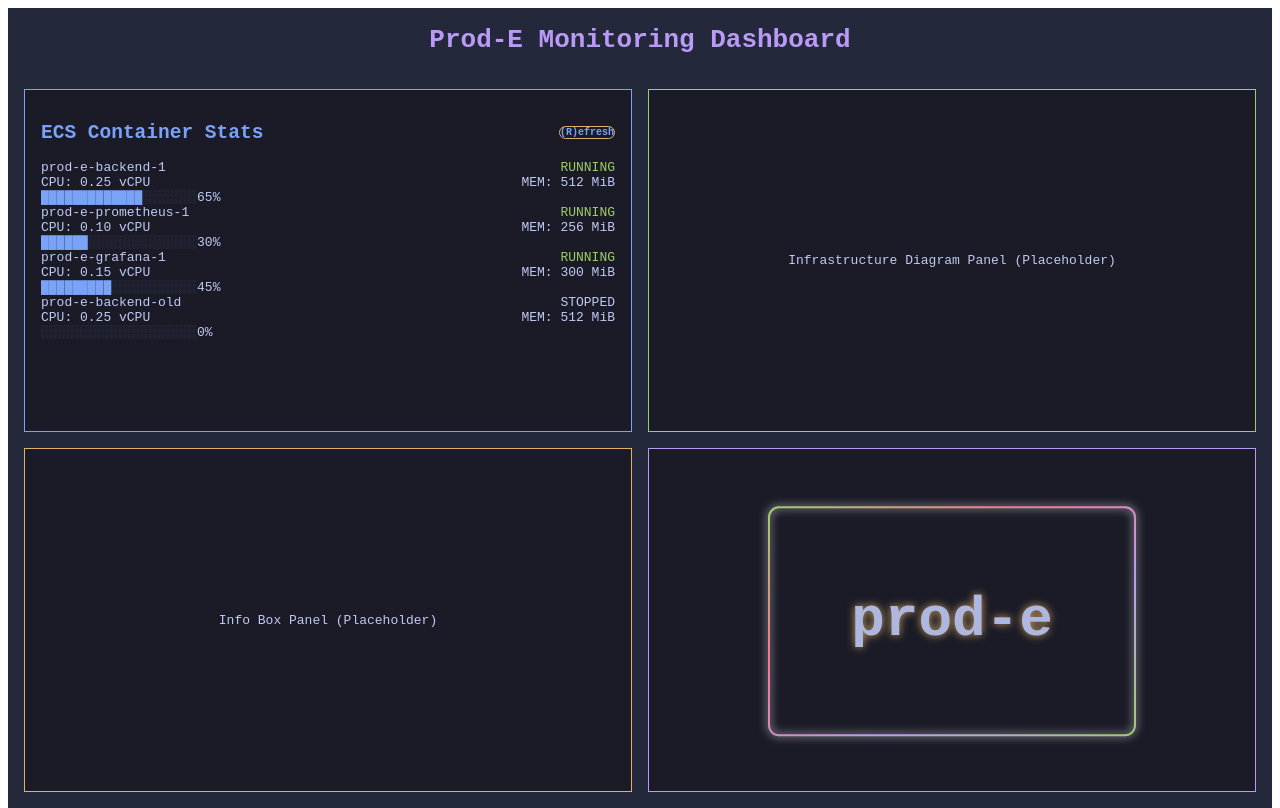
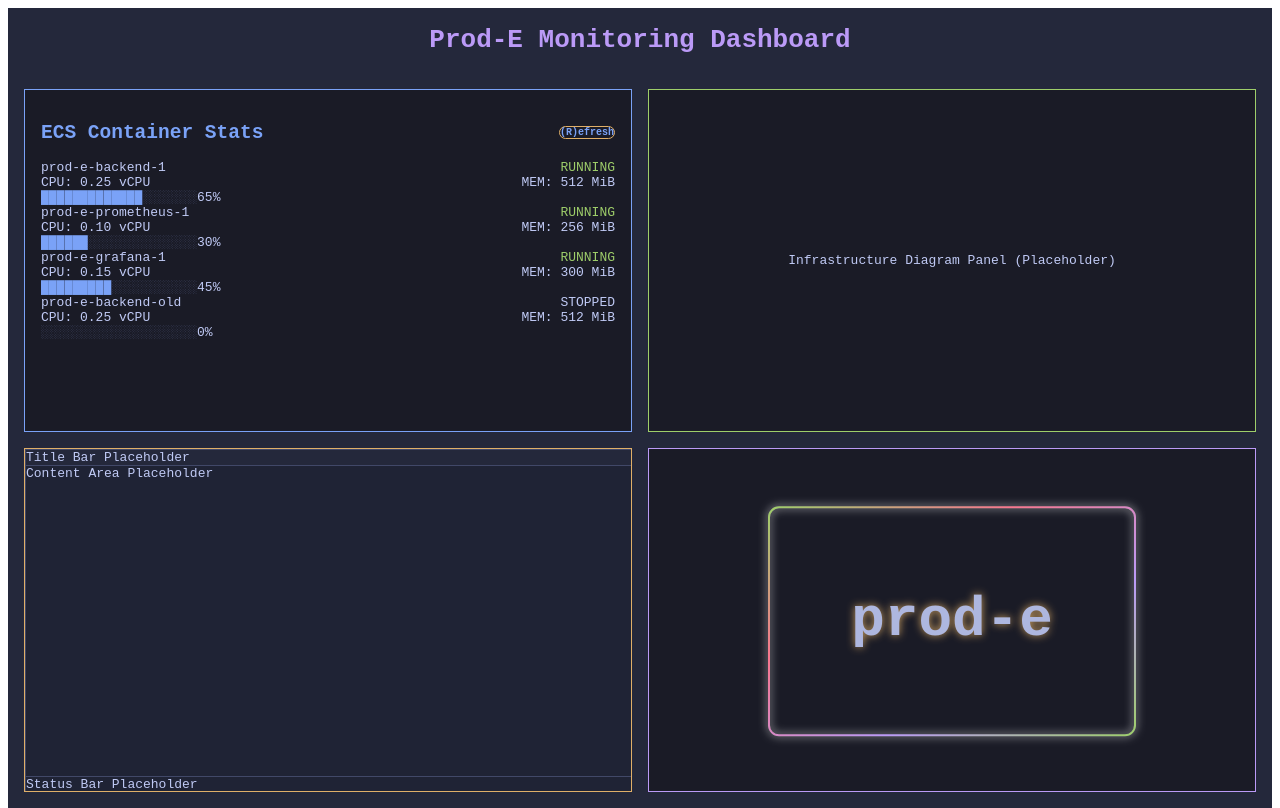
Before and after one commit to walt-port/prod-e, a React (Vite) app in the folder frontend/: page / in a window 1280 px wide. Built offline with nearby package versions, Linux system fonts and the light colour scheme; a web font is replaced by a local one.

Commit message:
feat(infobox): Add basic InfoBox component structure

```diff
--- /dev/null
+++ b/frontend/src/components/InfoBox.tsx
@@ -0,0 +1,28 @@
+import React from 'react';
+
+const InfoBox: React.FC = () => {
+  return (
+    // Outer container to fill the panel space, add padding
+    <div className="h-full w-full p-4">
+      {/* Floating window element */}
+      <div className="h-full w-full flex flex-col bg-[#1f2335] border border-[#414868] rounded-md overflow-hidden">
+        {/* Title Bar (Placeholder) */}
+        <div className="bg-[#24283b] px-2 py-1 text-xs text-gray-400 border-b border-[#414868]">
+          Title Bar Placeholder
+        </div>
+
+        {/* Content Area (Placeholder) */}
+        <div className="flex-grow p-4 text-sm text-[#c0caf5] overflow-y-auto">
+          Content Area Placeholder
+        </div>
+
+        {/* Status Bar (Placeholder) */}
+        <div className="border-t border-[#414868] px-2 py-1 text-xs text-gray-400">
+          Status Bar Placeholder
+        </div>
+      </div>
+    </div>
+  );
+};
+
+export default InfoBox;
--- a/frontend/src/pages/Dashboard.tsx
+++ b/frontend/src/pages/Dashboard.tsx
@@ -1,5 +1,6 @@
 import React from 'react';
 import AnimatedLogo from '../components/AnimatedLogo';
+import InfoBox from '../components/InfoBox';
 import ResourceMonitorPanel from '../components/ResourceMonitorPanel';
 
 const Dashboard: React.FC = () => {
@@ -26,11 +27,9 @@ const Dashboard: React.FC = () => {
             </div>
           </div>
 
-          {/* Panel 3: Restore Original Placeholder Text Color */}
+          {/* Panel 3: Info Box Panel */}
           <div className="border border-[#e0af68] rounded-lg overflow-hidden shadow-lg bg-[#1a1b26]">
-            <div className="h-full flex items-center justify-center text-gray-500">
-              Info Box Panel (Placeholder)
-            </div>
+            <InfoBox />
           </div>
 
           {/* Panel 4: Restore Original Wrapper Styles */}
```
